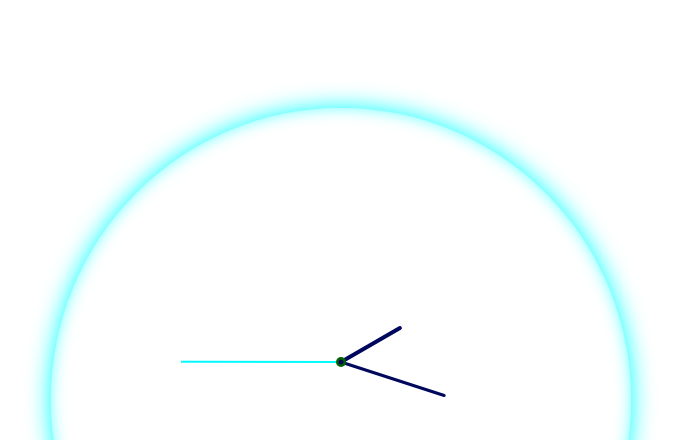
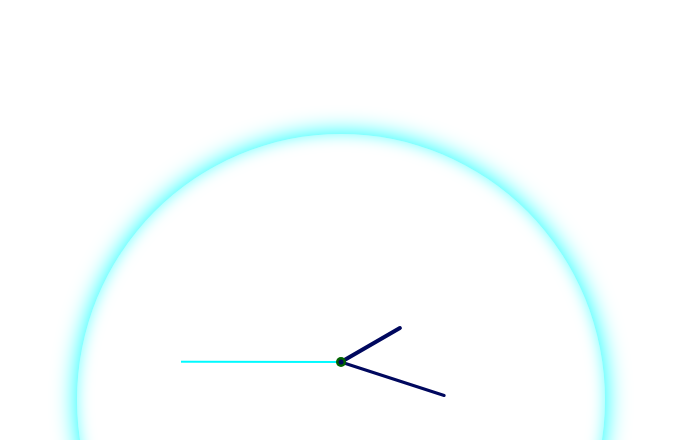
Before and after one commit to Tveerababu/Radial-Clock, a plain HTML site: page index.html in a window 1280 px wide. Shown: the top 440 px of the page, without its empty margins (299-980 px from the left). Drawn offline with Linux system fonts and the light colour scheme.

Commit message:
Update style.css

```diff
--- a/style.css
+++ b/style.css
@@ -58,7 +58,7 @@ body {
   align-items: center;
   border: 0px solid #00FFFF;
   border-radius: 50%;
-  padding: 12% 16%;
+  padding: 10% 14%;
   box-shadow:0 0 25px #00FFFF,inset 0 0 15px #00FFFF8C;
 }
 
```
